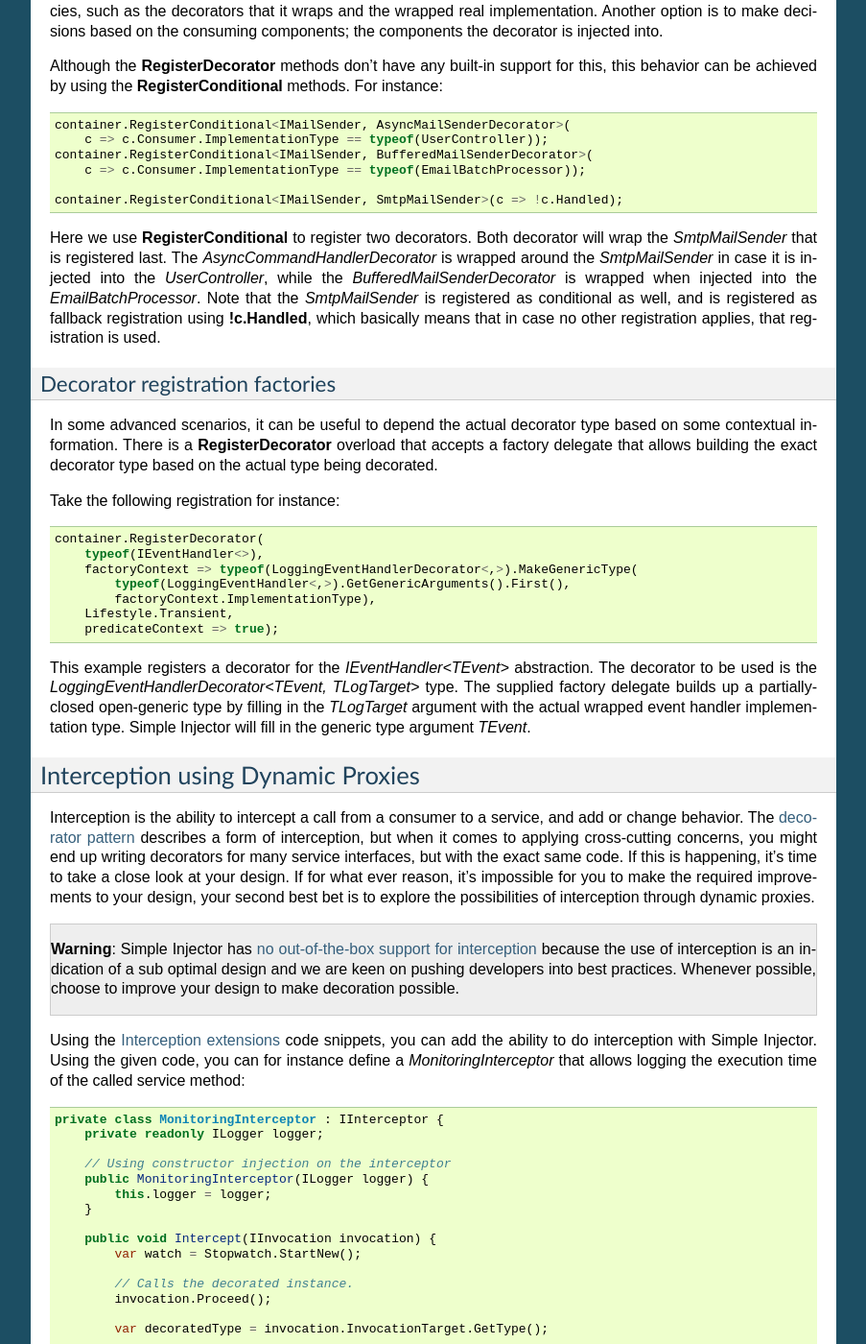
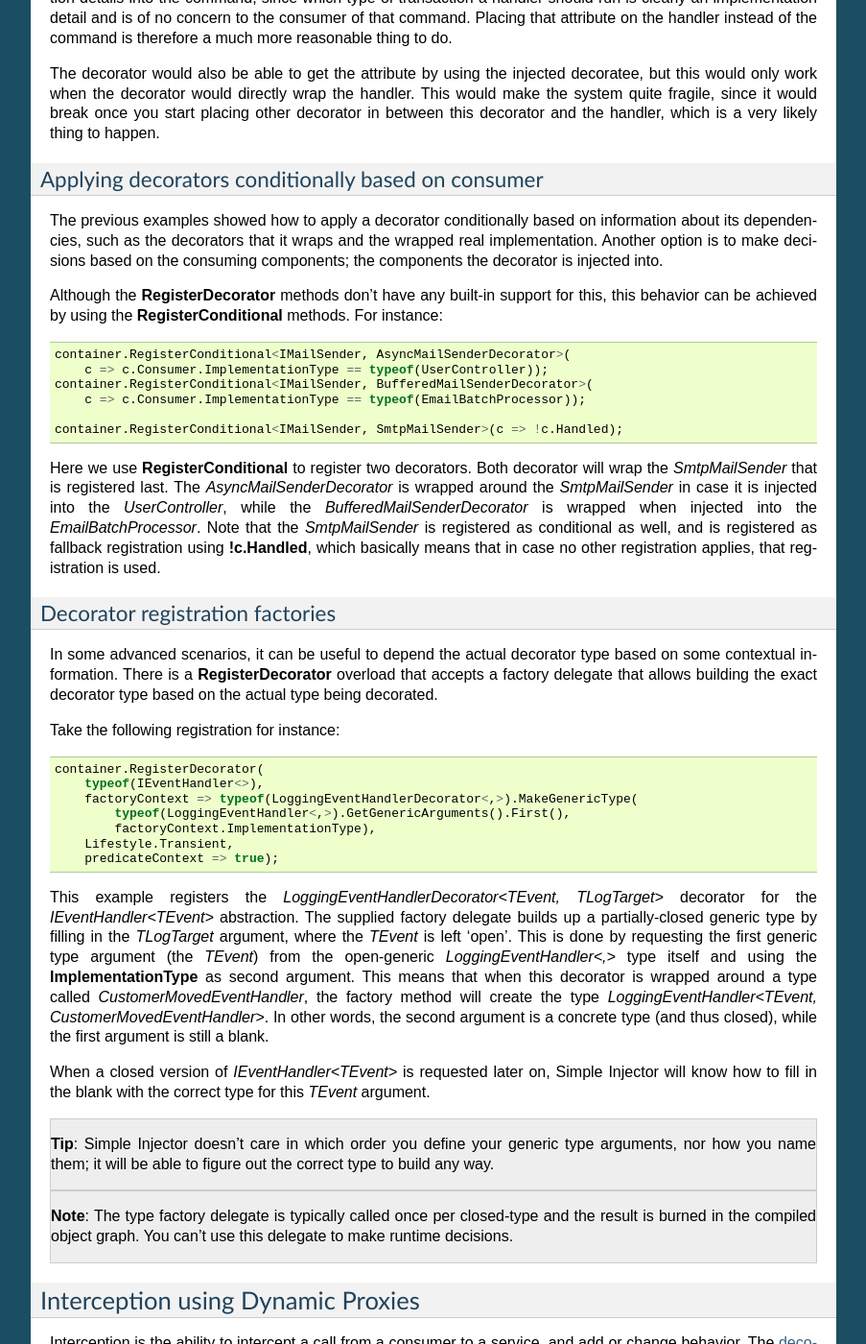
Before and after one commit to simpleinjector/Documentation, a Sphinx documentation site: the page built from source/aop.rst, in a window 1280 px wide and 1400 px high, scrolled down 8693 px. Shown: the whole window at 96% size, without its empty margins (198-1101 px from the left). Built offline with Sphinx 7.4.7, drawn with Linux system fonts in a browser that asks for light colours; some of the changed text lies outside the part shown.

Commit message:
Improved the aop docs.

```diff
--- a/source/aop.rst
+++ b/source/aop.rst
@@ -54,7 +54,6 @@ The *ValidationCommandHandlerDecorator<TCommand>* depends on an *IValidator* int
     using System.ComponentModel.DataAnnotations;
 
     public class DataAnnotationsValidator : IValidator {
-
         void IValidator.ValidateObject(object instance) {
             var context = new ValidationContext(instance, null, null);
 
@@ -121,7 +120,7 @@ The given context contains several properties that allows you to analyze whether
 .. _Applying-decorators-conditionally-using-type-constraints:
 
 Applying Decorators conditionally using type constraints
------------------------------------------------------------
+--------------------------------------------------------
 
 The previous example shows the conditional registration of the *AccessValidationCommandHandlerDecorator<T>* decorator. It is applied in case the closed *TCommand* type (of *ICommandHandler<TCommand>*) implements the *IAccessRestricted* interface.
 
@@ -259,6 +258,10 @@ This configuration has an interesting mix of decorator registrations.
 #. Prior to this point all commands are validated synchronously (to allow communicating validation errors to the caller)
 #. All handlers (sync and async) are executed in a transaction and the operation is retried when the database rolled back because of a deadlock
 
+.. container:: Note
+
+    **Warning**: Please note that the previous example is just meant for educational purposes. In practice, you don't want your commands to be processed this way, since it could lead to message loss. Instead you want to use a durable queue.
+
 Another useful application for *Func<T>* decoratee factories is when a command needs to be executed in an isolated fashion, e.g. to prevent sharing the unit of work with the request that triggered the execution of that command. This can be achieved by creating a proxy that starts a new lifetime scope, as follows:
 
 .. code-block:: c#
@@ -418,14 +421,23 @@ Sometimes however you might want to apply a decorator unconditionally, but let t
         }
 
         public void Handle(T command) {
-            using (var ta = this.transactionBuilder.BeginTransaction(this.transactionType)) {
+            using (var ta = this.builder.BeginTransaction(this.transactionType)) {
                 this.decoratee.Handle(command);
                 ta.Complete();
             }
         }
     }
 
-The previous code snippet shows a decorator that applies a transaction behavior to command handlers. The decorator is injected with the **DecoratorContext** class which supplies the decorator with contextual information about the other decorators in the chain and the actual implementation type. In this example the decorator expects a *TransactionAttribute* to be applied to the wrapped command handler implementation and it starts the correct transaction type based on this information.
+The previous code snippet shows a decorator that applies a transaction behavior to command handlers. The decorator is injected with the **DecoratorContext** class which supplies the decorator with contextual information about the other decorators in the chain and the actual implementation type. In this example the decorator expects a *TransactionAttribute* to be applied to the wrapped command handler implementation and it starts the correct transaction type based on this information. The following code snippet shows a possible command handler implementation:
+
+.. code-block:: c#
+
+    [Transaction(TransactionType.ReadCommitted)]
+    public class ShipOrderHandler : ICommandHandler<ShipOrder> {
+        public void Handle(ShipOrder command) {
+            // Business logic here
+        }
+    }
 
 If the attribute was applied to the command class instead of the command handler, this decorator would been able to gather this information without the use of the **DecoratorContext**. This would however leak implementation details into the command, since which type of transaction a handler should run is clearly an implementation detail and is of no concern to the consumer of that command. Placing that attribute on the handler instead of the command is therefore a much more reasonable thing to do.
 
@@ -449,7 +461,7 @@ Although the **RegisterDecorator** methods don't have any built-in support for t
 
     container.RegisterConditional<IMailSender, SmtpMailSender>(c => !c.Handled);
 
-Here we use **RegisterConditional** to register two decorators. Both decorator will wrap the *SmtpMailSender* that is registered last. The *AsyncCommandHandlerDecorator* is wrapped around the *SmtpMailSender* in case it is injected into the *UserController*, while the *BufferedMailSenderDecorator* is wrapped when injected into the *EmailBatchProcessor*. Note that the *SmtpMailSender* is registered as conditional as well, and is registered as fallback registration using **!c.Handled**, which basically means that in case no other registration applies, that registration is used.
+Here we use **RegisterConditional** to register two decorators. Both decorator will wrap the *SmtpMailSender* that is registered last. The *AsyncMailSenderDecorator* is wrapped around the *SmtpMailSender* in case it is injected into the *UserController*, while the *BufferedMailSenderDecorator* is wrapped when injected into the *EmailBatchProcessor*. Note that the *SmtpMailSender* is registered as conditional as well, and is registered as fallback registration using **!c.Handled**, which basically means that in case no other registration applies, that registration is used.
 
 
 .. _Decorator-registration-factories:
@@ -471,7 +483,17 @@ Take the following registration for instance:
         Lifestyle.Transient,
         predicateContext => true);
 
-This example registers a decorator for the *IEventHandler<TEvent>* abstraction. The decorator to be used is the *LoggingEventHandlerDecorator<TEvent, TLogTarget>* type. The supplied factory delegate builds up a partially-closed open-generic type by filling in the *TLogTarget* argument with the actual wrapped event handler implementation type. Simple Injector will fill in the generic type argument *TEvent*.
+This example registers the *LoggingEventHandlerDecorator<TEvent, TLogTarget>* decorator for the *IEventHandler<TEvent>* abstraction. The supplied factory delegate builds up a partially-closed generic type by filling in the *TLogTarget* argument, where the *TEvent* is left 'open'. This is done by requesting the first generic type argument (the *TEvent*) from the open-generic *LoggingEventHandler<,>* type itself and using the **ImplementationType** as second argument. This means that when this decorator is wrapped around a type called *CustomerMovedEventHandler*, the factory method will create the type *LoggingEventHandler<TEvent, CustomerMovedEventHandler>*. In other words, the second argument is a concrete type (and thus closed), while the first argument is still a blank.
+
+When a closed version of *IEventHandler<TEvent>* is requested later on, Simple Injector will know how to fill in the blank with the correct type for this *TEvent* argument.
+
+.. container:: Note
+
+    **Tip**: Simple Injector doesn't care in which order you define your generic type arguments, nor how you name them; it will be able to figure out the correct type to build any way.
+
+.. container:: Note
+
+    **Note**: The type factory delegate is typically called once per closed-type and the result is burned in the compiled object graph. You can't use this delegate to make runtime decisions.
 
 .. _Interception-using-Dynamic-Proxies:
 
```
Also changed, not shown: other parts of source/aop.rst (+11 -11 lines).
